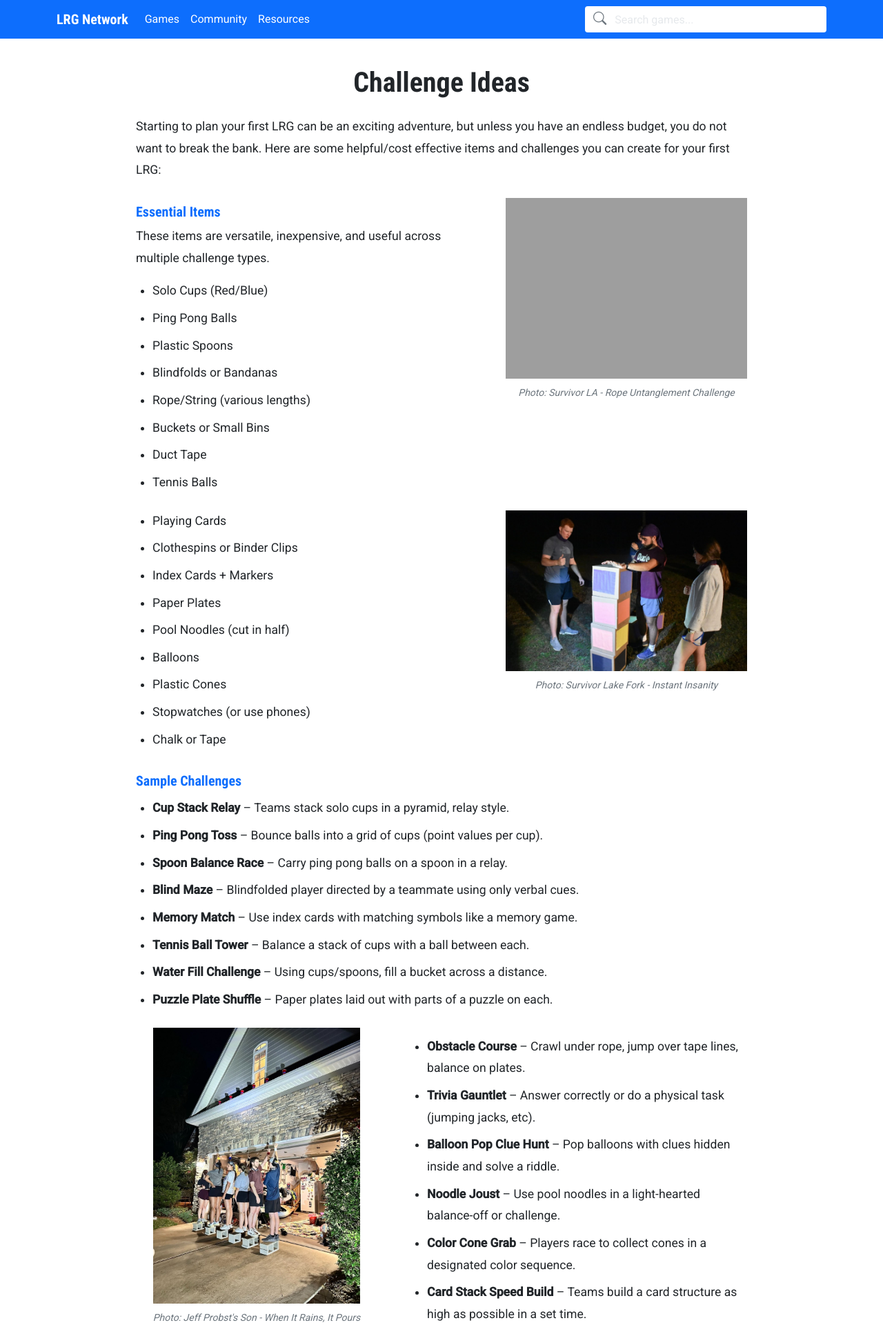
After one commit to liverealitygames/lrg-network, a Django app: template templates/static_pages/resources_challenge_ideas.html in a window 1280 px wide. The commit adds this page. Shown: the top 1921 px of the page at 69% size. Run offline with Django 5.2, Linux system fonts and the light colour scheme; the template is opened without the code that fills it, so the values that code supplies are empty; some libraries are stand-ins or nearby versions; grey boxes are pictures that could not be loaded.

Commit message:
Add challenge ideas page (#71)

```diff
--- /dev/null
+++ b/templates/static_pages/resources_challenge_ideas.html
@@ -0,0 +1,147 @@
+{% extends "base.html" %}
+{% load static %}
+{% load compress %}
+
+{% block title %}Challenge Ideas - Resources - LRG Network{% endblock %}
+
+{% block extra_css %}
+{% compress css %}
+<link rel="stylesheet" href="{% static 'resources/styles.css' %}">
+{% endcompress %}
+{% endblock %}
+
+{% block content %}
+<div class="container-xl py-3">
+  <div class="row">
+    <div class="col-12 text-center">
+      <h1 class="mb-4">Challenge Ideas</h1>
+    </div>
+  </div>
+
+  <div class="row">
+    <div class="col-12 col-lg-10 mx-auto">
+      <div class="resource-content">
+        <div class="mb-4">
+          <p>Starting to plan your first LRG can be an exciting adventure, but unless you have an endless budget, you do not want to break the bank. Here are some helpful/cost effective items and challenges you can create for your first LRG:</p>
+        </div>
+
+        <!-- Image 1 -->
+        <div class="resource-image-wrapper float-lg-end mb-4 mb-lg-3">
+          <img src="{% static 'resources/images/survivor_la.png' %}" alt="Rope untanglement challenge on outdoor stairs" class="img-fluid resource-image">
+          <p class="resource-image-caption">Photo: Survivor LA - Rope Untanglement Challenge</p>
+        </div>
+
+        <div class="mb-4">
+          <h3 class="h5 mb-2">Essential Items</h3>
+          <p>These items are versatile, inexpensive, and useful across multiple challenge types.</p>
+          <div class="resource-list-container">
+            <ul>
+              <li>Solo Cups (Red/Blue)</li>
+              <li>Ping Pong Balls</li>
+              <li>Plastic Spoons</li>
+              <li>Blindfolds or Bandanas</li>
+              <li>Rope/String (various lengths)</li>
+              <li>Buckets or Small Bins</li>
+              <li>Duct Tape</li>
+              <li>Tennis Balls</li>
+            </ul>
+          </div>
+        </div>
+
+        <!-- Image 2 -->
+        <div class="resource-image-wrapper float-lg-end mb-4 mb-lg-3">
+          <img src="{% static 'resources/images/survivor_lake_fork.jpg' %}" alt="Instant Insanity puzzle challenge" class="img-fluid resource-image">
+          <p class="resource-image-caption">Photo: Survivor Lake Fork - Instant Insanity</p>
+        </div>
+
+        <div class="resource-list-container">
+          <div class="mb-4">
+            <ul>
+              <li>Playing Cards</li>
+              <li>Clothespins or Binder Clips</li>
+              <li>Index Cards + Markers</li>
+              <li>Paper Plates</li>
+              <li>Pool Noodles (cut in half)</li>
+              <li>Balloons</li>
+              <li>Plastic Cones</li>
+              <li>Stopwatches (or use phones)</li>
+              <li>Chalk or Tape</li>
+            </ul>
+          </div>
+        </div>
+
+        <div class="mb-4">
+          <h3 class="h5 mb-2">Sample Challenges</h3>
+          <div class="resource-list-container">
+            <ul>
+              <li><strong>Cup Stack Relay</strong> – Teams stack solo cups in a pyramid, relay style.</li>
+              <li><strong>Ping Pong Toss</strong> – Bounce balls into a grid of cups (point values per cup).</li>
+              <li><strong>Spoon Balance Race</strong> – Carry ping pong balls on a spoon in a relay.</li>
+              <li><strong>Blind Maze</strong> – Blindfolded player directed by a teammate using only verbal cues.</li>
+              <li><strong>Memory Match</strong> – Use index cards with matching symbols like a memory game.</li>
+              <li><strong>Tennis Ball Tower</strong> – Balance a stack of cups with a ball between each.</li>
+              <li><strong>Water Fill Challenge</strong> – Using cups/spoons, fill a bucket across a distance.</li>
+              <li><strong>Puzzle Plate Shuffle</strong> – Paper plates laid out with parts of a puzzle on each.</li>
+            </ul>
+          </div>
+        </div>
+
+        <!-- Image 3 -->
+        <div class="resource-image-wrapper float-lg-start mb-4 mb-lg-3">
+          <img src="{% static 'resources/images/jeff_probsts_son.jpg' %}" alt="When It Rains, It Pours challenge with ropes and cups" class="img-fluid resource-image">
+          <p class="resource-image-caption">Photo: Jeff Probst's Son - When It Rains, It Pours</p>
+        </div>
+
+        <div class="resource-list-container">
+          <div class="mb-4">
+            <ul>
+              <li><strong>Obstacle Course</strong> – Crawl under rope, jump over tape lines, balance on plates.</li>
+              <li><strong>Trivia Gauntlet</strong> – Answer correctly or do a physical task (jumping jacks, etc).</li>
+              <li><strong>Balloon Pop Clue Hunt</strong> – Pop balloons with clues hidden inside and solve a riddle.</li>
+              <li><strong>Noodle Joust</strong> – Use pool noodles in a light-hearted balance-off or challenge.</li>
+              <li><strong>Color Cone Grab</strong> – Players race to collect cones in a designated color sequence.</li>
+              <li><strong>Card Stack Speed Build</strong> – Teams build a card structure as high as possible in a set time.</li>
+              <li><strong>Target Chalk Toss</strong> – Toss ping pong balls or tennis balls into chalk-drawn targets for points.</li>
+            </ul>
+          </div>
+        </div>
+
+        <div class="mb-4">
+          <p>You are encouraged to learn from what has come before you! Watch other LRGs on youtube and browse their social media to get your ideas! Of course, there are some very impressive, large, wooden challenges set up by some games, but it's ok to start smaller, especially in your first season.</p>
+        </div>
+
+        <!-- Image 4 -->
+        <div class="resource-image-wrapper float-lg-end mb-4 mb-lg-3">
+          <img src="{% static 'resources/images/the_mole_new_york.jpg' %}" alt="Magic square puzzle challenge" class="img-fluid resource-image">
+          <p class="resource-image-caption">Photo: The Mole New York - Magic Square Puzzle</p>
+        </div>
+
+        <div class="mb-4">
+          <h3 class="h5 mb-2">Other Tips</h3>
+          <p>It is always recommended (and fun!) to try the challenges out before the day of the game. Gather your "Dream Team", to test the challenges to make sure they aren't too hard or too easy. You will want to estimate how long challenges will take by having people test them. Through a dream team, you can also troubleshoot, anticipate what questions players may have, and firm up the rules to each challenge. Players will always want to see how they can push the limits of a challenge, so a strong challenge team will have clarity beforehand about what is and is not going to be acceptable.</p>
+        </div>
+
+        <!-- Image 5 -->
+        <div class="resource-image-wrapper float-lg-start mb-4 mb-lg-3">
+          <img src="{% static 'resources/images/survivor_los_angeles.jpg' %}" alt="Water pouring challenge with segmented tube" class="img-fluid resource-image">
+          <p class="resource-image-caption">Photo: Survivor Los Angeles - Water Pouring Challenge</p>
+        </div>
+
+        <div class="mb-4">
+          <p>It's recommended to have an extra challenge or two ready to go in case something breaks or changes on game day.</p>
+          <p>You will also want to make sure your challenges are designed so anyone can participate and you have the right balance between physical, mental and social for your particular game. (If you have a food challenge, make sure you've accounted for dietary restrictions. If you have players who can't swim, make sure only some of the players need to do a swimming portion of the challenge.)</p>
+        </div>
+      </div>
+    </div>
+  </div>
+
+  <!-- Back to Resources -->
+  <div class="row">
+    <div class="col-12 col-lg-10 mx-auto">
+      <div class="text-center">
+        <a href="{% url 'resources' %}" class="btn btn-outline-primary">← Back to Resources</a>
+      </div>
+    </div>
+  </div>
+</div>
+{% endblock %}
--- a/templates/static_pages/resources_index.html
+++ b/templates/static_pages/resources_index.html
@@ -53,6 +53,12 @@
               </a>
               <p class="small text-muted mb-0 mt-1">Setting clear guidelines for production teams and players</p>
             </li>
+            <li class="mb-2">
+              <a href="{% url 'resources_challenge_ideas' %}" class="text-decoration-none">
+                <strong>Challenge Ideas</strong>
+              </a>
+              <p class="small text-muted mb-0 mt-1">Cost-effective items and sample challenges for your first LRG</p>
+            </li>
           </ul>
         </div>
       </div>
```
Also changed, not shown: lrgnetwork/urls.py (+7 -0 lines), static/resources/images/jeff_probsts_son.jpg (added), static/resources/images/survivor_la.jpg (added), static/resources/images/survivor_lake_fork.jpg (added), static/resources/images/survivor_los_angeles.jpg (added), static/resources/images/the_mole_new_york.jpg (added).
